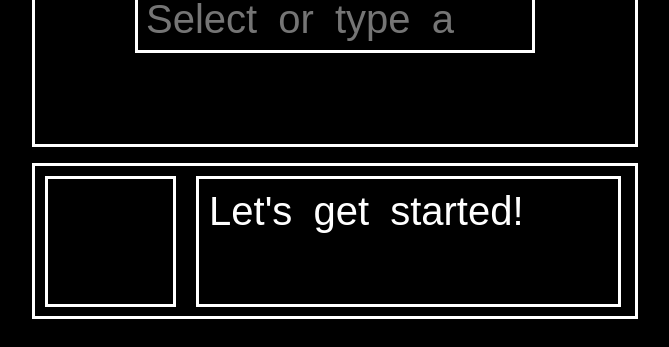
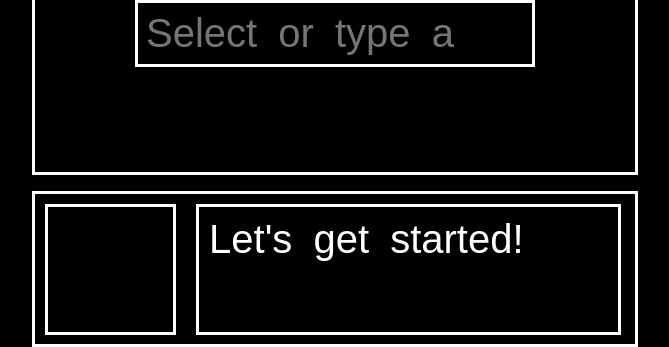
Before and after one commit to tabiboots/NameChange, a website with bundled scripts: page page1.html in a window 1280 px wide. Shown: the part 481-828 px from the top of the page, without its empty margins (305-974 px from the left). Before the commit the page ends 800 px from the top, so only its background shows below. Built offline with nearby package versions, Linux system fonts and the light colour scheme; a web font is replaced by a local one.

Commit message:
Update styles.css

```diff
--- a/styles.css
+++ b/styles.css
@@ -28,8 +28,10 @@ body {
     flex-direction: column;
     gap: calc(2vh);  /* Dynamic gap based on viewport height */
     align-items: center;
+    justify-content: center;
+    min-height: 100vh;
     width: 100vw;
-    height: 100vh;
+    margin: auto;
     transform-origin: center center;
 }
 
@@ -44,6 +46,7 @@ body {
     flex-direction: column;
     align-items: center;
     overflow: hidden;
+    margin: 0;
 }
 
 .dialogueContainer {
@@ -52,6 +55,7 @@ body {
     border: 3px solid white;
     display: flex;
     align-items: float;
+    margin: 0;
 }
 
 .profilePicture {
```
